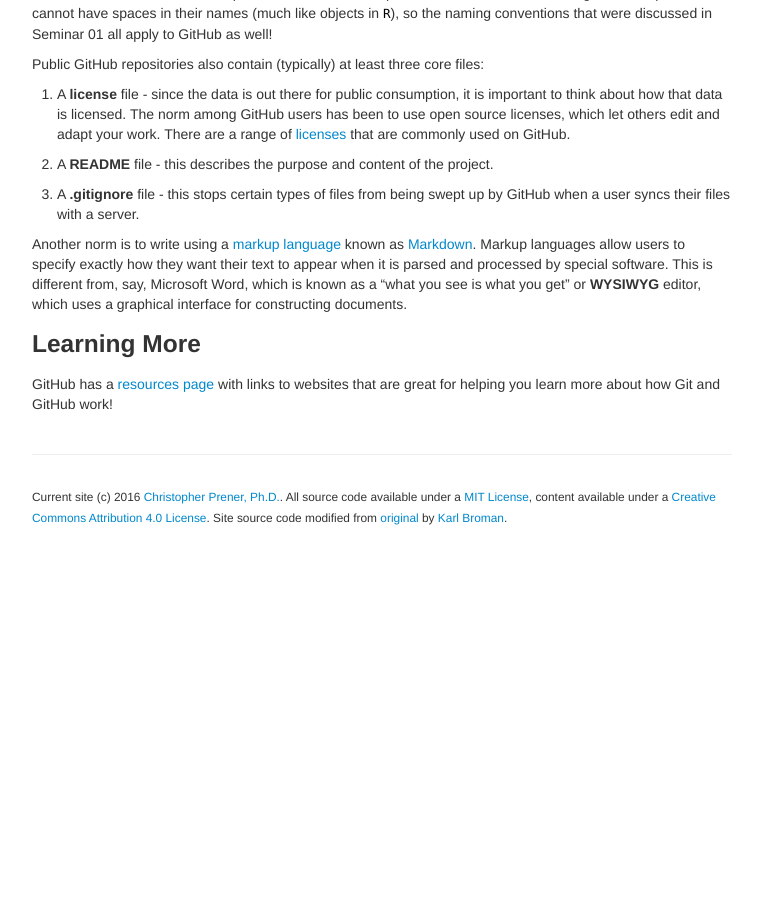
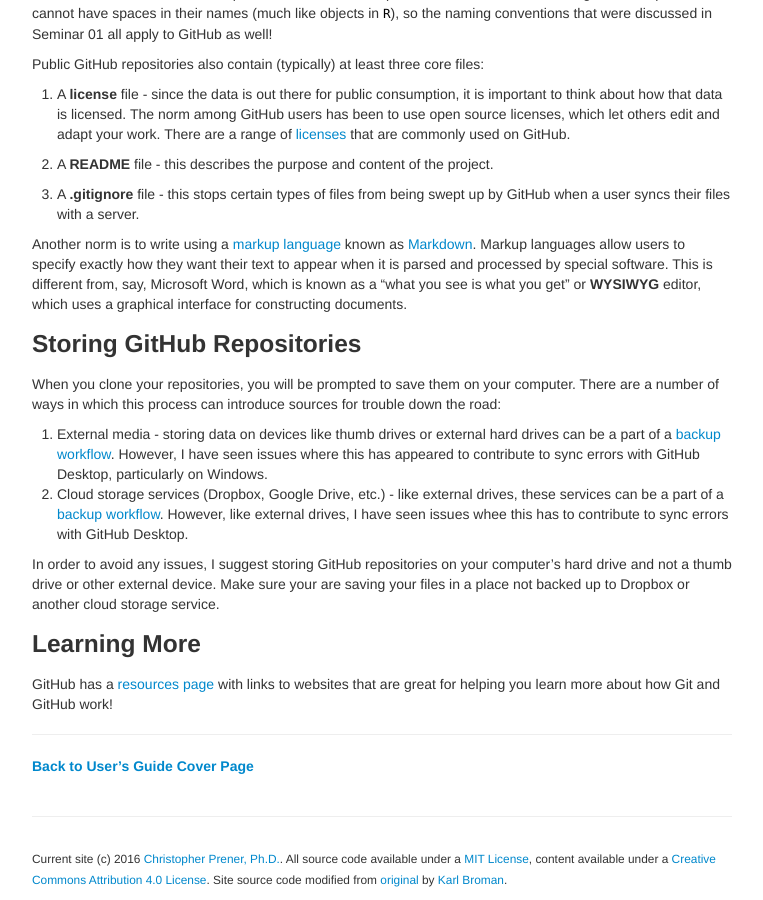
Before and after one commit to slu-soc5050/slu-soc5050.github.io, a Jekyll site: the page built from pages/userguide/introduction-to-github.md, in a window 1280 px wide and 900 px high, scrolled down 989 px. Shown: the whole window, without its empty margins (258-1021 px from the left). Built offline with Jekyll 4.4.1, drawn with Linux system fonts in a browser that asks for light colours; before the commit the page ends 1527 px from its top, so only the background shows below that.

Commit message:
Updates to User's Guide

```diff
--- a/pages/userguide/introduction-to-github.md
+++ b/pages/userguide/introduction-to-github.md
@@ -44,5 +44,17 @@ Public GitHub repositories also contain (typically) at least three core files:
 
 Another norm is to write using a [markup language](https://en.wikipedia.org/wiki/Markup_language) known as [Markdown](https://daringfireball.net/projects/markdown/). Markup languages allow users to specify exactly how they want their text to appear when it is parsed and processed by special software. This is different from, say, Microsoft Word, which is known as a "what you see is what you get" or **WYSIWYG** editor, which uses a graphical interface for constructing documents.
 
+### Storing GitHub Repositories
+When you clone your repositories, you will be prompted to save them on your computer. There are a number of ways in which this process can introduce sources for trouble down the road:
+
+  1. External media - storing data on devices like thumb drives or external hard drives can be a part of a [backup workflow](protecting-your-work.html). However, I have seen issues where this has appeared to contribute to sync errors with GitHub Desktop, particularly on Windows.
+  2. Cloud storage services (Dropbox, Google Drive, etc.)  - like external drives, these services can be a part of a [backup workflow](protecting-your-work.html). However, like external drives, I have seen issues whee this has to contribute to sync errors with GitHub Desktop.
+
+In order to avoid any issues, I suggest storing GitHub repositories on your computer's hard drive and not a thumb drive or other external device. Make sure your are saving your files in a place not backed up to Dropbox or another cloud storage service.
+
 ### Learning More
 GitHub has a [resources page](https://help.github.com/articles/good-resources-for-learning-git-and-github/) with links to websites that are great for helping you learn more about how Git and GitHub work!
+
+----
+
+##### [Back to User's Guide Cover Page]({{ base }}/pages/user-guide.html)
```
Also changed, not shown: index.md (+1 -1 lines), pages/user-guide.md (+3 -2 lines), pages/userguide/introduction.md (+4 -0 lines), pages/userguide/protecting-your-work.md (+4 -0 lines).
